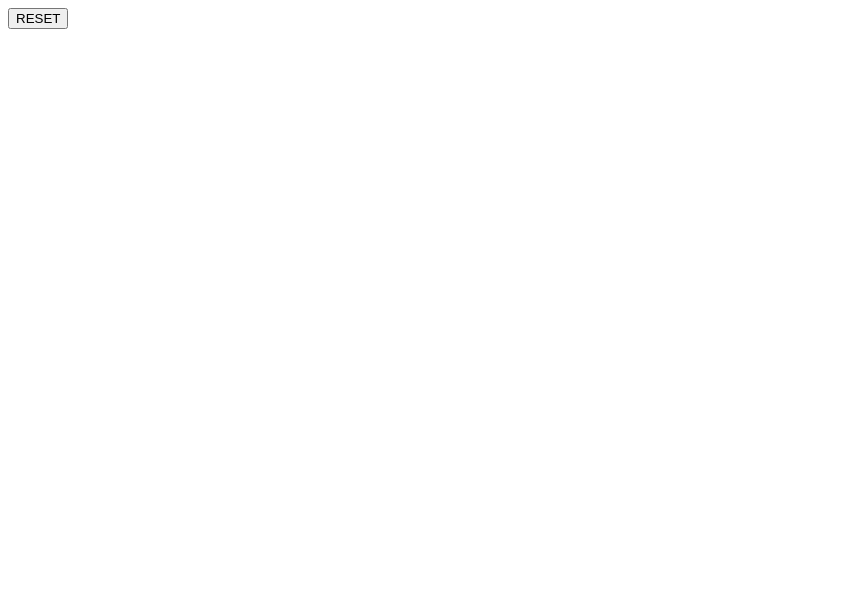
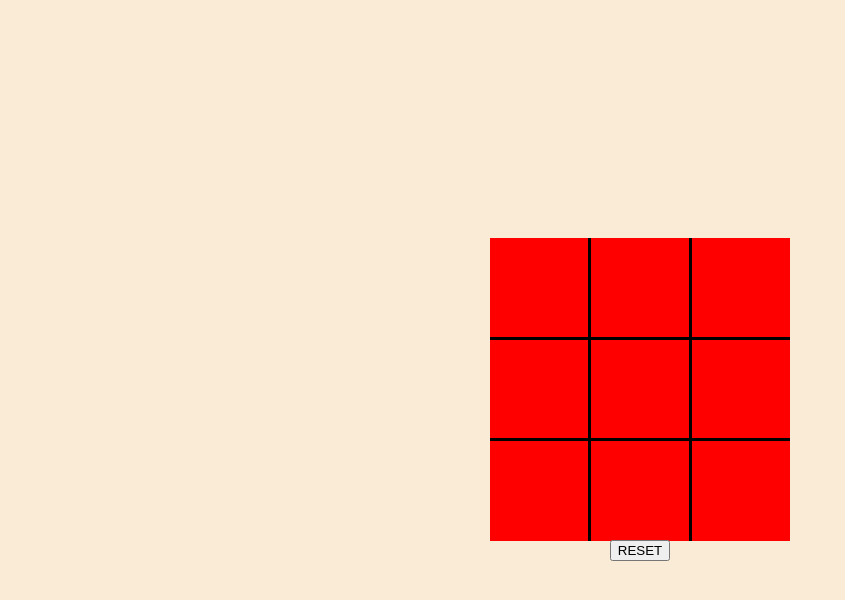
Before and after one commit to SpeciallyElite/tic-tac-toe, a plain HTML site: page index.html in a window 1280 px wide. Shown: the whole page, without its empty margins (0-845 px from the left). Drawn offline with Linux system fonts and the light colour scheme.

Commit message:
Hi, its done. I give you a tic tac toe game. ENJOY AS MUCH AS I ENJOYED SPENDING 26 HOURS MAKING THIS GAME :))))))))))))))

```diff
--- a/index.html
+++ b/index.html
@@ -1,27 +1,36 @@
 <!DOCTYPE html>
 <html lang="en">
+
 <head>
     <meta charset="UTF-8">
     <meta name="viewport" content="width=device-width, initial-scale=1.0">
     <link rel="stylesheet" href="styles.css">
     <title>lilbro</title>
 </head>
+
 <body>
+    <div id="entirePage">
     <div id="winner"></div>
     <div id="draw"></div>
-    <div id="tttContainer">
+        <div id="mainContainer">
+            <div class="rows" id="firsthild">
                 <div class="cell" data-index="0"></div>
                 <div class="cell" data-index="1"></div>
                 <div class="cell" data-index="2"></div>
+            </div>
+            <div class="rows" id="secondChild">
                 <div class="cell" data-index="3"></div>
                 <div class="cell" data-index="4"></div>
                 <div class="cell" data-index="5"></div>
+            </div>
+            <div class="rows" id="thirdChild">
                 <div class="cell" data-index="6"></div>
                 <div class="cell" data-index="7"></div>
                 <div class="cell" data-index="8"></div>
             </div>
+        </div>
         <button id="resetButton">RESET</button>
+    </div>
     <script src="script.js"></script>
 </body>
 </html>
-<doc></dov>
--- a/script.js
+++ b/script.js
@@ -150,3 +150,5 @@ function gameStoragation() {
         gameOver = false;
     }
 }
+
+gameStoragation();
--- a/styles.css
+++ b/styles.css
@@ -0,0 +1,103 @@
+html, body {
+    height: 100%;
+    margin: 0;
+    padding: 0;
+}
+
+#entirePage{
+    height: 100%;
+    width: 100%;
+    background-color: antiquewhite;
+    display: flex;
+    justify-content: center;
+    align-items: center;
+    flex-direction: column;
+}
+
+#mainContainer{
+    height: 300px;
+    width: 300px;
+    background-color: purple;
+    display: flex;
+    flex-direction: column;
+    justify-content: center;
+    align-items: center;
+}
+
+.rows{
+    height: 100px;
+    width: 300px;
+    background-color: green;
+    display: flex;
+    flex-direction: row;
+    justify-content: center;
+    align-items: center;
+    padding: 0px;
+    gap: 0px;
+    flex: 1;
+    /* border: 1px;
+    border-style: solid; */
+
+}
+
+.cell{
+    height: 100px;
+    width: 100px;
+    background-color: red;
+    flex: 1;
+    border-radius: .1px;
+    border-color: rgb(0, 0, 0);
+    border-style: solid;
+    display: flex;
+    justify-content: center;
+    align-items: center;
+    font-size: 100px;
+
+}
+
+/* #firstChild {
+    border-top: 0px;
+}
+#secondChild {
+    border-top: none;
+}
+#thirdChild {
+    border-top: none;
+} */
+
+[data-index="0"]{
+    border-top: none;
+    border-left: none;
+}
+[data-index="1"]{
+    border-top: none;
+    border-right: none;
+    border-left: none;
+}
+[data-index="2"]{
+    border-top: none;
+    border-right: none;
+}
+[data-index="3"]{
+    border-left: none;
+}
+[data-index="4"]{
+    border-left: none;
+    border-right: none;
+}
+[data-index="5"]{
+    border-right: none;
+}
+[data-index="6"]{
+    border-left: none;
+    border-bottom: none;
+}
+[data-index="7"]{
+    border-bottom: none;
+    border-right: none;
+    border-left: none;
+}
+[data-index="8"]{
+    border-right: none;
+    border-bottom: none;
+}
```
Lines whose indentation alone changed are shown as unchanged.
